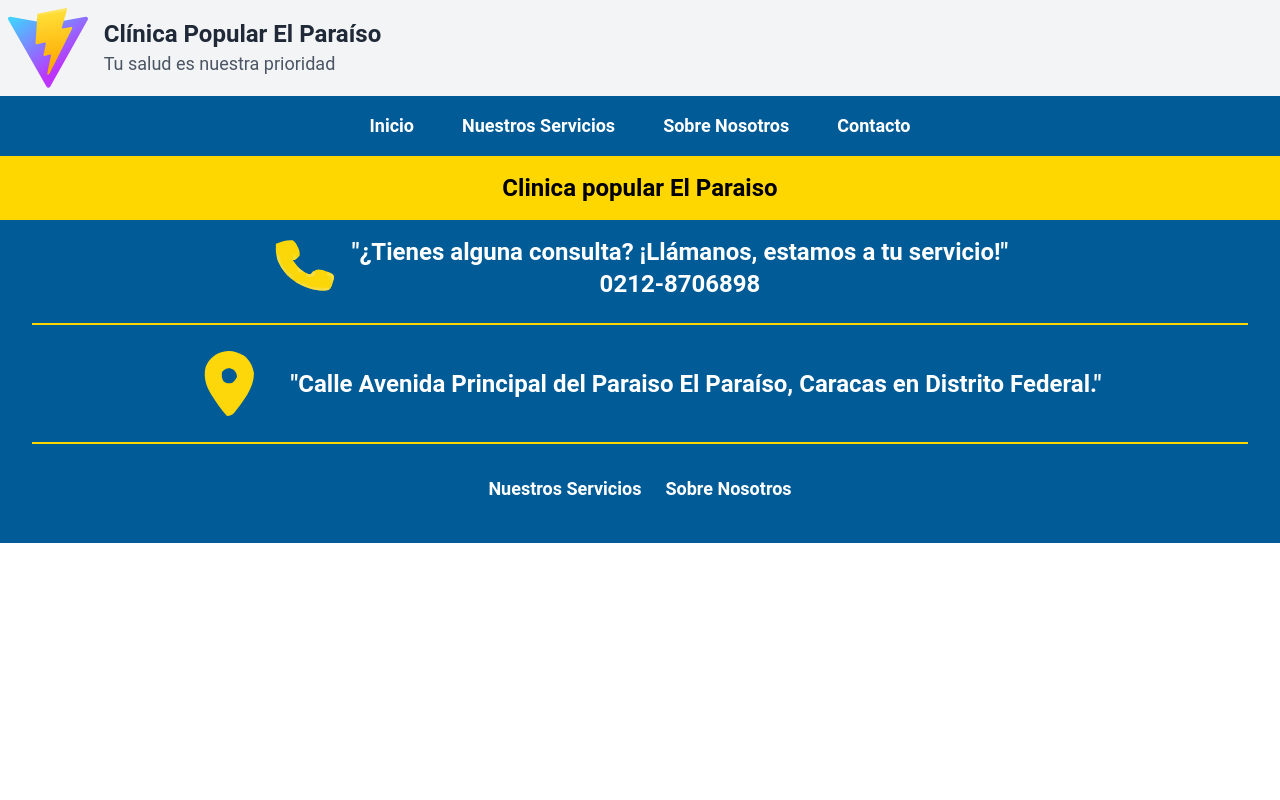
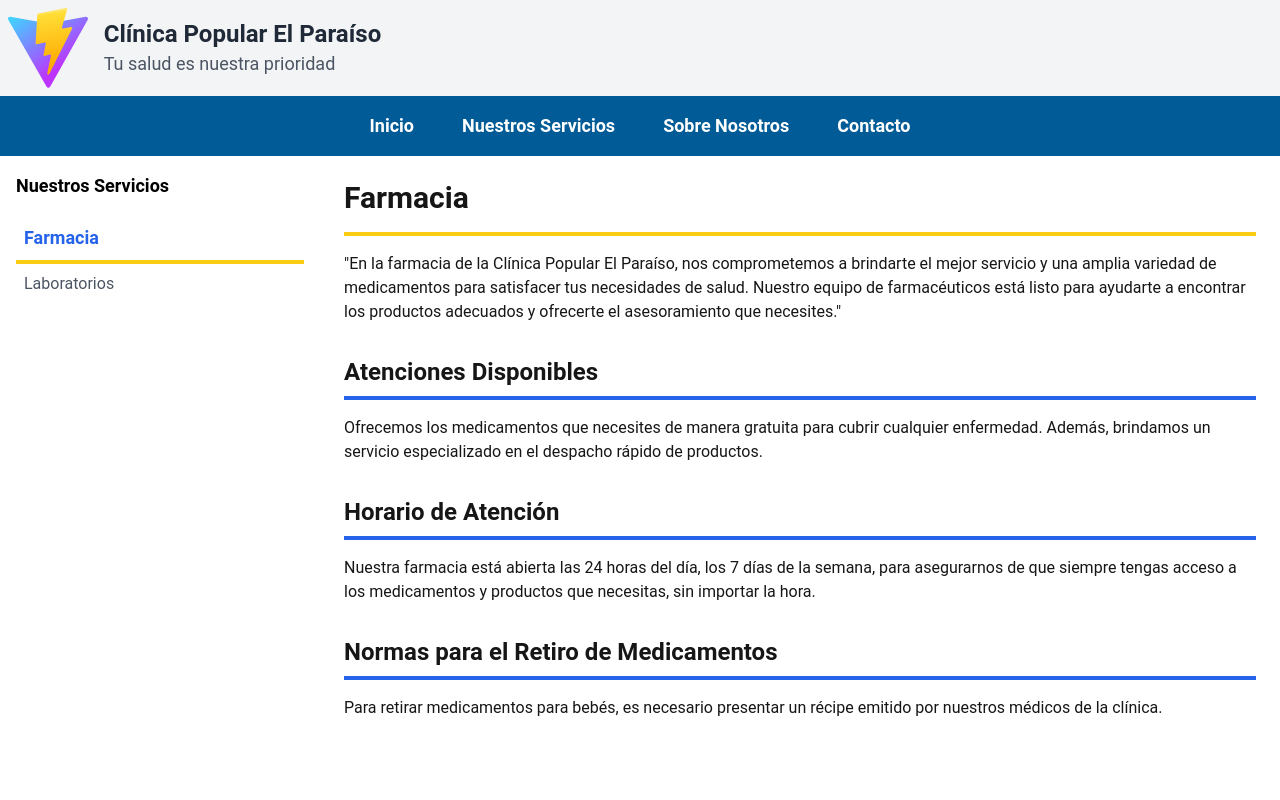
Before and after one commit to Dinver18/Proyecto-Clinica-El-Paraiso, a React (Vite) app: page /Ourservices/farmacia in a window 1280 px wide. Shown: the top 800 px of the page. Built offline with nearby package versions, Linux system fonts and the light colour scheme.

Commit message:
Se inicio la pagina de nuestros servicios

```diff
--- a/src/App.tsx
+++ b/src/App.tsx
@@ -3,11 +3,12 @@ import { BrowserRouter as Router, Route, Routes } from 'react-router-dom';
 import './App.css';
 import Navbar from './components/layouts/Navbar';
 import Header from './components/layouts/Header';
-import Services from './pages/OurServices/OurServices';
+import OurServices from './pages/OurServices/OurServices';
 import Contact from './pages/Contact/Contact';
 import AboutUs from './pages/AboutUs/AboutUs';
 import Home from './pages/Home/Home';
 import Footer from './components/layouts/Footer';
+
 
 function App() {
   return (
@@ -18,7 +19,7 @@ function App() {
 
         <Routes>
           <Route path="/" element={<Home />} />
-          <Route path='/Ourservices' element={<Services />} />
+          <Route path='/Ourservices/*' element={<OurServices />} />
           <Route path="/Contact" element={<Contact />} />
           <Route path="/AboutUs" element={<AboutUs />} />
         </Routes>
--- a/src/pages/OurServices/OurServices.tsx
+++ b/src/pages/OurServices/OurServices.tsx
@@ -1,13 +1,51 @@
-import React from 'react';
-import { Link } from 'react-router-dom';
+import React, { useState } from 'react';
+import { Link, Route, Routes } from 'react-router-dom';
+import Farmacia from './components/Farmacia';
 
-function Services() {
+function OurServices () {
+  const [selectedService, setSelectedService] = useState('Farmacia');
+
+
+
   return (
-    <div className="p-4">
-      <h2 className="text-2xl font-bold mb-4">Nuestros Servicios</h2>
-      <p>Ofrecemos una amplia variedad de servicios médicos para cubrir todas tus necesidades. <Link to="/servicios" className="text-blue-600 underline">Ver más</Link></p>
-    </div>
-  );
-}
+    <div className="flex">
+      {/* Menú lateral */}
+      <div className="w-1/2 lg:w-1/4 h-screen  text-black p-4">
+        <h2 className="text-lg font-bold mb-4">Nuestros Servicios</h2>
+        <ul>
+        <li
+            className={`p-2 cursor-pointer
+                ${selectedService === 'Farmacia' ? 'text-blue-600 font-bold text-lg border-b-4 border-yellow-400' : 'text-gray-600'}
+                   hover:text-blue-600 hover:text-lg`}
+                      onClick={() => setSelectedService('Farmacia')}>
+           <Link to="farmacia">Farmacia</Link>
+        </li>
 
-export default Services;
+        <li
+            className={`p-2 cursor-pointer
+                ${selectedService === 'Laboratorios' ? 'text-blue-600 font-bold text-lg border-b-4 border-yellow-400' : 'text-gray-600'}
+                   hover:text-blue-600 hover:text-lg`}
+                      onClick={() => setSelectedService('Laboratorios')}>
+            Laboratorios
+        </li>
+          {/* Puedes agregar más servicios aquí */}
+        </ul>
+      </div>
+      {/* Contenido */}
+
+       {/* Contenido dinámico */}
+       <div className="w-3/4 p-6">
+        <Routes>
+          <Route path="farmacia" element={<Farmacia />} />
+
+          {/* Agrega más rutas aquí según los servicios */}
+        </Routes>
+      </div>
+
+
+      </div>
+  );}
+
+
+
+export default OurServices;
--- /dev/null
+++ b/src/pages/OurServices/components/Farmacia.tsx
@@ -0,0 +1,69 @@
+// src/components/Farmacia.tsx
+
+import React, { useState } from 'react';
+
+function Farmacia  ()  {
+  const [isAtencionesOpen, setIsAtencionesOpen] = useState(false);
+  const [isHorarioOpen, setIsHorarioOpen] = useState(false);
+  const [isNormasOpen, setIsNormasOpen] = useState(false);
+
+  return (
+    <div>
+      <h2 className="text-3xl font-bold mb-4">Farmacia</h2>
+      <div className="border-t-4 border-yellow-400 mb-4"></div>
+      <p className="mb-8">
+        "En la farmacia de la Clínica Popular El Paraíso, nos comprometemos a brindarte el mejor servicio y una amplia variedad de medicamentos para satisfacer tus necesidades de salud. Nuestro equipo de farmacéuticos está listo para ayudarte a encontrar los productos adecuados y ofrecerte el asesoramiento que necesites."
+      </p>
+      {/* Sección 1: Atenciones Disponibles */}
+      <section className="mb-8">
+        <div className="flex justify-between items-center">
+          <h3 className="text-2xl font-bold mb-2">Atenciones Disponibles</h3>
+          <button
+            className="text-xl lg:hidden"
+            onClick={() => setIsAtencionesOpen(!isAtencionesOpen)}
+          >
+            {isAtencionesOpen ? '-' : '+'}
+          </button>
+        </div>
+        <div className="border-t-4 border-blue-600 mb-4"></div>
+        <p className={`lg:block ${isAtencionesOpen ? 'block' : 'hidden'}`}>
+          Ofrecemos los medicamentos que necesites de manera gratuita para cubrir cualquier enfermedad. Además, brindamos un servicio especializado en el despacho rápido de productos.
+        </p>
+      </section>
+      {/* Sección 2: Horario de Atención */}
+      <section className="mb-8">
+        <div className="flex justify-between items-center">
+          <h3 className="text-2xl font-bold mb-2">Horario de Atención</h3>
+          <button
+            className="text-xl lg:hidden"
+            onClick={() => setIsHorarioOpen(!isHorarioOpen)}
+          >
+            {isHorarioOpen ? '-' : '+'}
+          </button>
+        </div>
+        <div className="border-t-4 border-blue-600 mb-4"></div>
+        <p className={`lg:block ${isHorarioOpen ? 'block' : 'hidden'}`}>
+          Nuestra farmacia está abierta las 24 horas del día, los 7 días de la semana, para asegurarnos de que siempre tengas acceso a los medicamentos y productos que necesitas, sin importar la hora.
+        </p>
+      </section>
+      {/* Sección 3: Normas para el Retiro de Medicamentos */}
+      <section className="mb-8">
+        <div className="flex justify-between items-center">
+          <h3 className="text-2xl font-bold mb-2">Normas para el Retiro de Medicamentos</h3>
+          <button
+            className="text-xl lg:hidden"
+            onClick={() => setIsNormasOpen(!isNormasOpen)}
+          >
+            {isNormasOpen ? '-' : '+'}
+          </button>
+        </div>
+        <div className="border-t-4 border-blue-600 mb-4"></div>
+        <p className={`lg:block ${isNormasOpen ? 'block' : 'hidden'}`}>
+          Para retirar medicamentos para bebés, es necesario presentar un récipe emitido por nuestros médicos de la clínica.
+        </p>
+      </section>
+    </div>
+  );
+};
+
+export default Farmacia;
```
Also changed, not shown: src/pages/Contact/Contact.tsx (line endings or trailing spaces).
